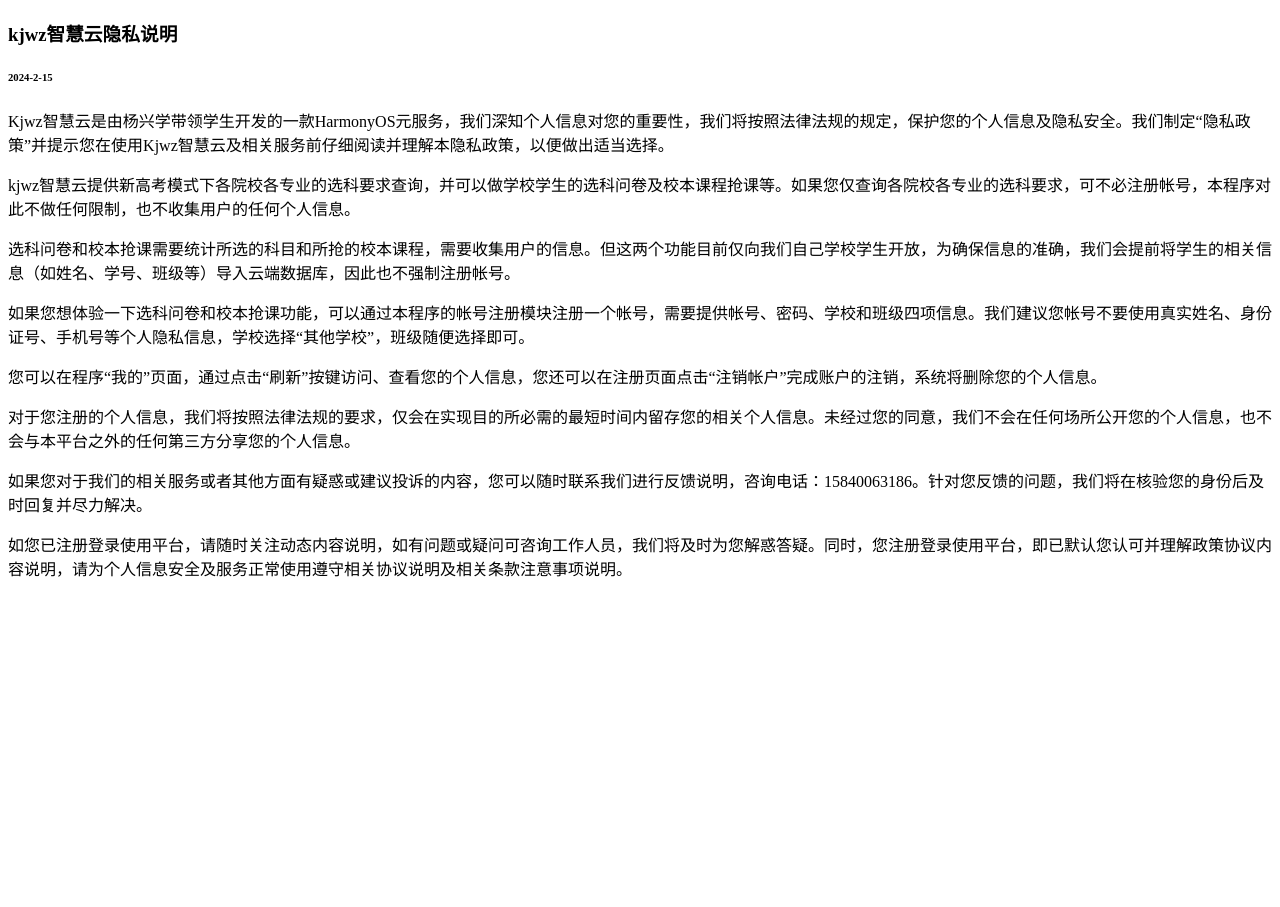
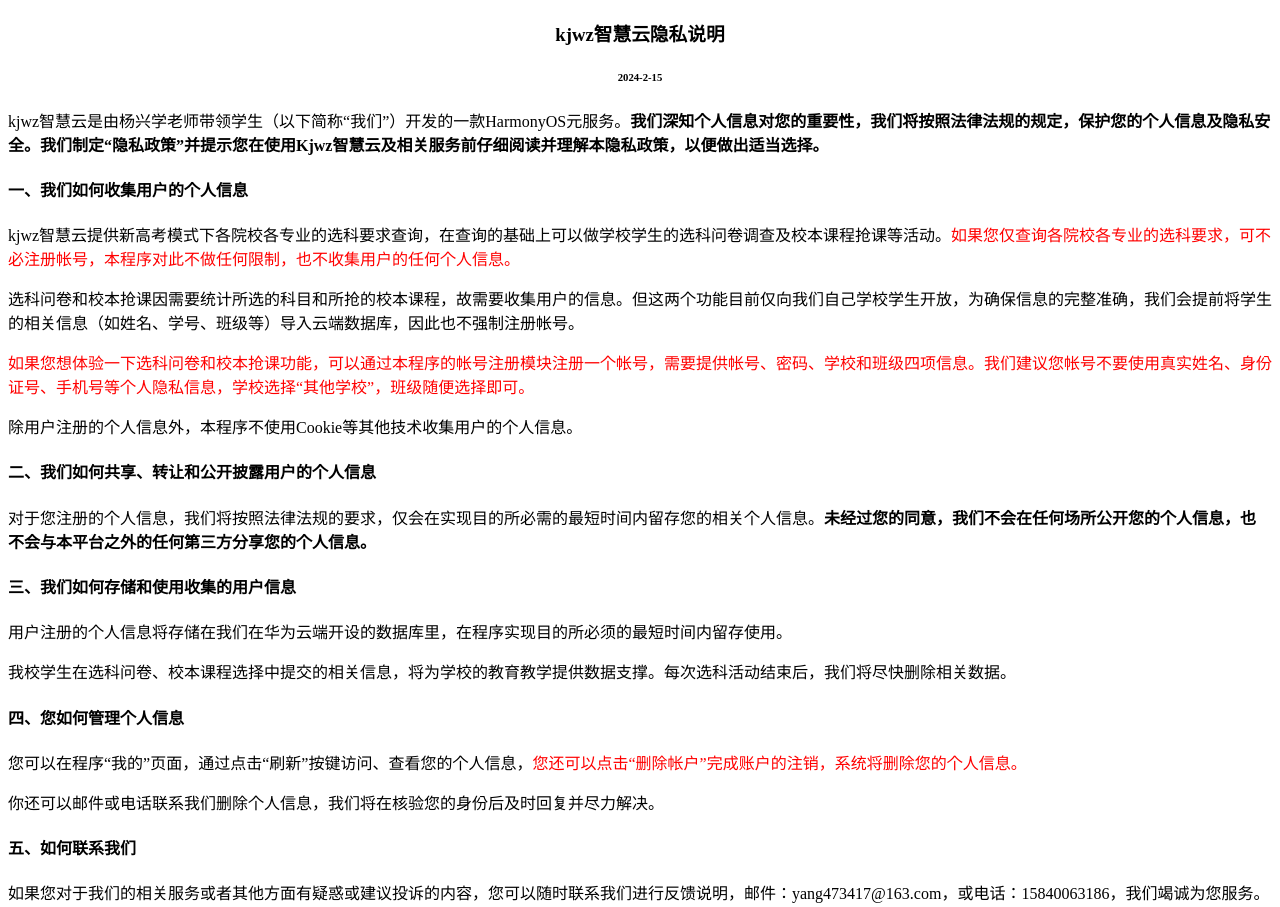
Before and after one commit to yangsir001/kjwzedu, a plain HTML site: page index.html in a window 1280 px wide. Shown: the top 907 px of the page. Before the commit the page ends 800 px from the top, so only its background shows below. Drawn offline with Linux system fonts and the light colour scheme.

Commit message:
Add files via upload

```diff
--- a/index.html
+++ b/index.html
@@ -5,15 +5,24 @@
     <title>Document</title>
 </head>
 <body>
- <h3>kjwz智慧云隐私说明</h3>
-<h6>2024-2-15</h6>
-<p>Kjwz智慧云是由杨兴学带领学生开发的一款HarmonyOS元服务，我们深知个人信息对您的重要性，我们将按照法律法规的规定，保护您的个人信息及隐私安全。我们制定“隐私政策”并提示您在使用Kjwz智慧云及相关服务前仔细阅读并理解本隐私政策，以便做出适当选择。</p>
-<p>kjwz智慧云提供新高考模式下各院校各专业的选科要求查询，并可以做学校学生的选科问卷及校本课程抢课等。如果您仅查询各院校各专业的选科要求，可不必注册帐号，本程序对此不做任何限制，也不收集用户的任何个人信息。</p>
-<p> 选科问卷和校本抢课需要统计所选的科目和所抢的校本课程，需要收集用户的信息。但这两个功能目前仅向我们自己学校学生开放，为确保信息的准确，我们会提前将学生的相关信息（如姓名、学号、班级等）导入云端数据库，因此也不强制注册帐号。</p>
-<p>如果您想体验一下选科问卷和校本抢课功能，可以通过本程序的帐号注册模块注册一个帐号，需要提供帐号、密码、学校和班级四项信息。我们建议您帐号不要使用真实姓名、身份证号、手机号等个人隐私信息，学校选择“其他学校”，班级随便选择即可。 </p>
-<p>您可以在程序“我的”页面，通过点击“刷新”按键访问、查看您的个人信息，您还可以在注册页面点击“注销帐户”完成账户的注销，系统将删除您的个人信息。 </p>
-<p>对于您注册的个人信息，我们将按照法律法规的要求，仅会在实现目的所必需的最短时间内留存您的相关个人信息。未经过您的同意，我们不会在任何场所公开您的个人信息，也不会与本平台之外的任何第三方分享您的个人信息。 </p>
-<p>如果您对于我们的相关服务或者其他方面有疑惑或建议投诉的内容，您可以随时联系我们进行反馈说明，咨询电话：15840063186。针对您反馈的问题，我们将在核验您的身份后及时回复并尽力解决。 </p>
+ <h3  style="text-align:center;">kjwz智慧云隐私说明</h3>
+<h6  style="text-align:center;">2024-2-15</h6>
+<p>kjwz智慧云是由杨兴学老师带领学生（以下简称“我们”）开发的一款HarmonyOS元服务。<span style="font-weight:bold;">我们深知个人信息对您的重要性，我们将按照法律法规的规定，保护您的个人信息及隐私安全。我们制定“隐私政策”并提示您在使用Kjwz智慧云及相关服务前仔细阅读并理解本隐私政策，以便做出适当选择。</span></p>
+<h4>一、我们如何收集用户的个人信息 </h4>
+<p>kjwz智慧云提供新高考模式下各院校各专业的选科要求查询，在查询的基础上可以做学校学生的选科问卷调查及校本课程抢课等活动。<span style="color:red;">如果您仅查询各院校各专业的选科要求，可不必注册帐号，本程序对此不做任何限制，也不收集用户的任何个人信息。</span></p>
+<p>选科问卷和校本抢课因需要统计所选的科目和所抢的校本课程，故需要收集用户的信息。但这两个功能目前仅向我们自己学校学生开放，为确保信息的完整准确，我们会提前将学生的相关信息（如姓名、学号、班级等）导入云端数据库，因此也不强制注册帐号。</p>
+<p><span style="color:red;">如果您想体验一下选科问卷和校本抢课功能，可以通过本程序的帐号注册模块注册一个帐号，需要提供帐号、密码、学校和班级四项信息。我们建议您帐号不要使用真实姓名、身份证号、手机号等个人隐私信息，学校选择“其他学校”，班级随便选择即可。</span></p>
+<p> 除用户注册的个人信息外，本程序不使用Cookie等其他技术收集用户的个人信息。</p>
+<h4>二、我们如何共享、转让和公开披露用户的个人信息 </h4>
+<p>对于您注册的个人信息，我们将按照法律法规的要求，仅会在实现目的所必需的最短时间内留存您的相关个人信息。<span style="font-weight:bold;">未经过您的同意，我们不会在任何场所公开您的个人信息，也不会与本平台之外的任何第三方分享您的个人信息。</span> </p>
+<h4>三、我们如何存储和使用收集的用户信息</h4>
+<p>用户注册的个人信息将存储在我们在华为云端开设的数据库里，在程序实现目的所必须的最短时间内留存使用。</p>
+<p>我校学生在选科问卷、校本课程选择中提交的相关信息，将为学校的教育教学提供数据支撑。每次选科活动结束后，我们将尽快删除相关数据。 </p>
+<h4>四、您如何管理个人信息 </h4>
+<p>您可以在程序“我的”页面，通过点击“刷新”按键访问、查看您的个人信息，<span style="color:red;">您还可以点击“删除帐户”完成账户的注销，系统将删除您的个人信息。 </span></p>
+<p>你还可以邮件或电话联系我们删除个人信息，我们将在核验您的身份后及时回复并尽力解决。 </p>
+<h4>五、如何联系我们 </h4>
+<p>如果您对于我们的相关服务或者其他方面有疑惑或建议投诉的内容，您可以随时联系我们进行反馈说明，邮件：yang473417@163.com，或电话：15840063186，我们竭诚为您服务。 </p>
 <p>如您已注册登录使用平台，请随时关注动态内容说明，如有问题或疑问可咨询工作人员，我们将及时为您解惑答疑。同时，您注册登录使用平台，即已默认您认可并理解政策协议内容说明，请为个人信息安全及服务正常使用遵守相关协议说明及相关条款注意事项说明。 </p>
 </body>
 </html>
```
